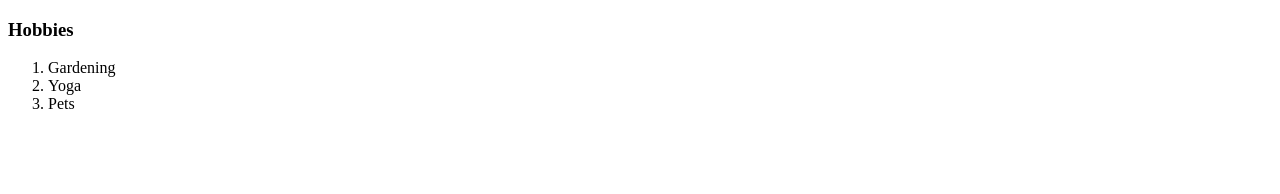
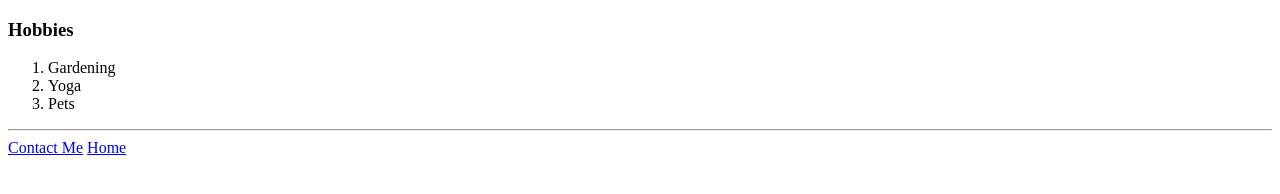
Before and after one commit to sumsilverdragon/cv, a plain HTML site: page hobbies.html in a window 1280 px wide. Drawn offline with Linux system fonts and the light colour scheme.

Commit message:
Update homepage link

```diff
--- a/hobbies.html
+++ b/hobbies.html
@@ -13,6 +13,12 @@
     <li>Yoga</li>
     <li>Pets</li>
   </ol>
+
+ <hr>
+  <a href="contact.html">Contact Me</a>
+
+  <a href="index.html">Home</a>
+
 </body>
 
 </html>
```
